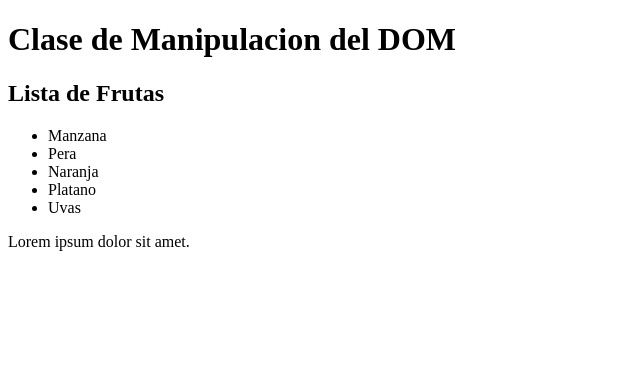
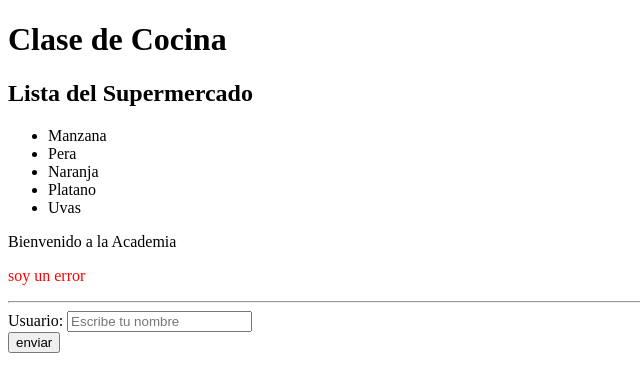
Before and after one commit to hernandw/clase4-js-manipulacion-dom, a plain HTML site: page index.html in a window 1280 px wide. Shown: the whole page, without its empty margins (0-640 px from the left). Drawn offline with Linux system fonts and the light colour scheme.

Commit message:
:sparkles: manipulacion del dom

```diff
--- /dev/null
+++ b/assets/css/style.css
@@ -0,0 +1,3 @@
+#error {
+    color: red;
+}
--- a/assets/js/main.js
+++ b/assets/js/main.js
@@ -0,0 +1,29 @@
+let title = document.querySelector("h1");
+
+let subtitle = document.querySelector("#subtitle");
+
+let error = document.querySelector("#error");
+
+title.innerHTML = "Clase de Cocina";
+
+subtitle.innerHTML = "Lista del Supermercado";
+
+error.innerHTML = "soy un error";
+
+let input = document.querySelector("#user");
+
+console.log(input);
+
+console.log(input.value);
+
+let boton = document.querySelector(".btn");
+
+/* boton.setAttribute(
+  "style",
+  "background-color: blue; color: white; padding: 15px"
+); */
+/* boton.style.backgroundColor = "blue" */
+
+let parrafo = document.querySelector('.parrafo')
+
+parrafo.innerHTML = 'Bienvenido a la Academia'
--- a/index.html
+++ b/index.html
@@ -3,11 +3,12 @@
   <head>
     <meta charset="UTF-8" />
     <meta name="viewport" content="width=device-width, initial-scale=1.0" />
+    <link rel="stylesheet" href="./assets/css/style.css">
     <title>::: Clase de Manipulacion del DOM</title>
   </head>
   <body>
     <main>
-      <h1>Clase de Manipulacion del DOM</h1>
+      <h1>Clase de Manipulacion de Alimentos</h1>
 
       <section>
         <h2 id="subtitle">Lista de Frutas</h2>
@@ -20,7 +21,18 @@
         </ul>
 
         <p class="parrafo">Lorem ipsum dolor sit amet.</p>
+
+        <p id="error"></p>
       </section>
+
+      <hr>
+      <div>
+        <label for="user">Usuario:</label>
+        <input id="user" type="text" placeholder="Escribe tu nombre">
+      </div>
+
+
+      <button  type="button" class="btn">enviar</button>
     </main>
 
     <script src="./assets/js/main.js"></script>
```
